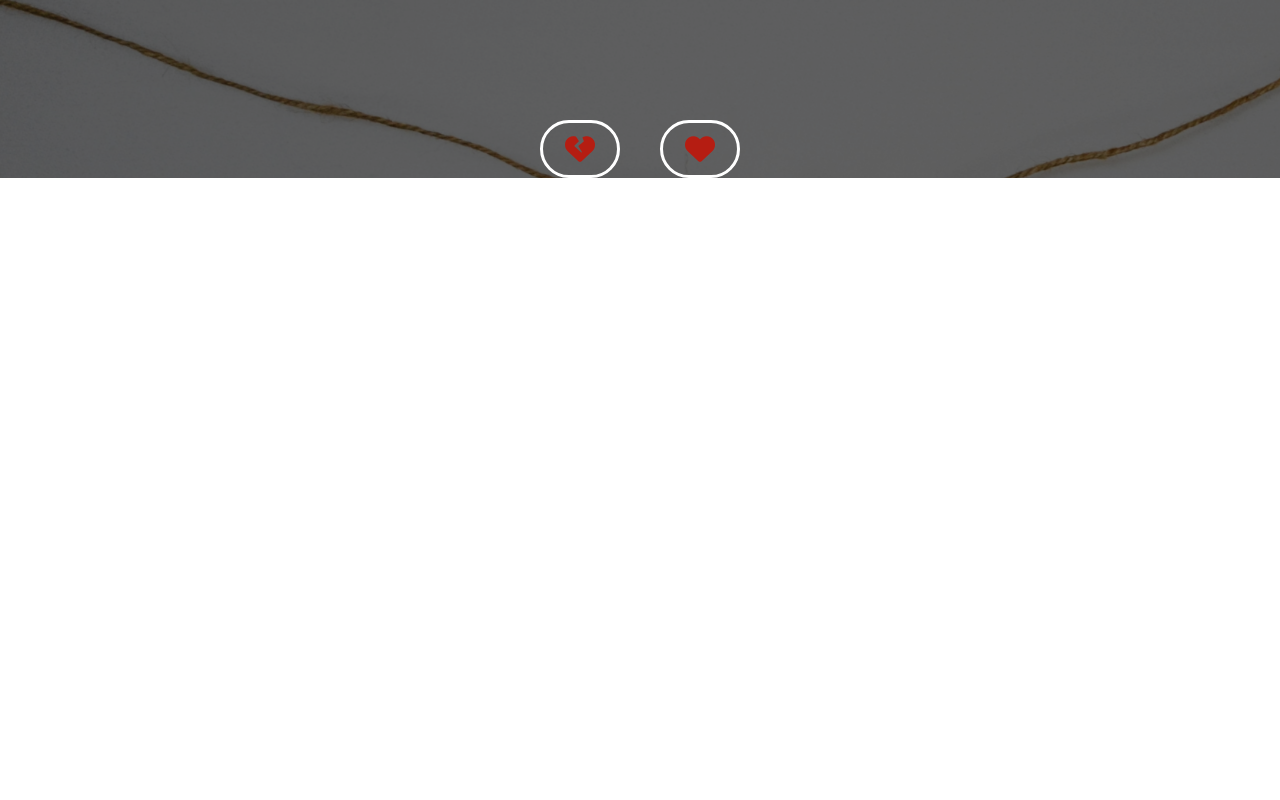
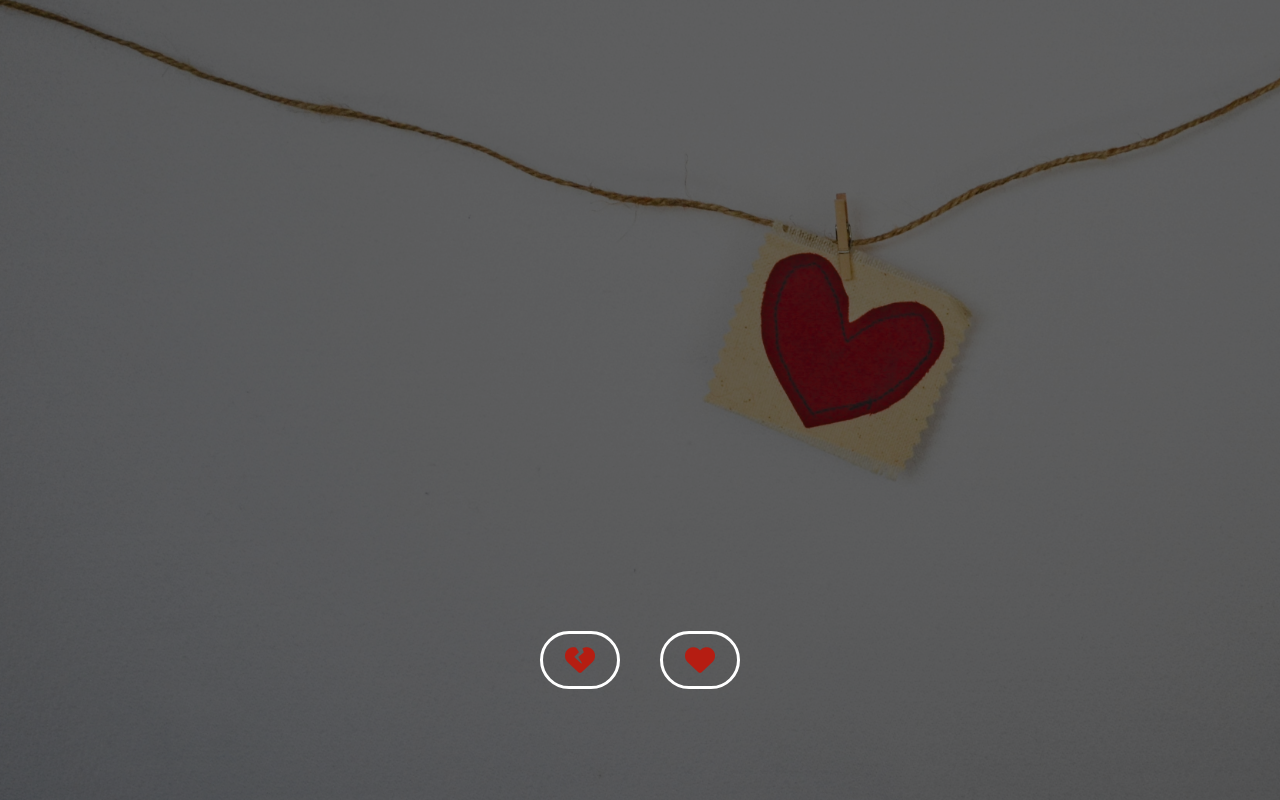
Before and after one commit to vladikbrumar/vladikbrumar.github.io, a plain HTML site: page romantic/index.html in a window 1280 px wide. Shown: the top 800 px of the page. Drawn offline with Linux system fonts and the light colour scheme.

Commit message:
Update style.css
fix

```diff
--- a/romantic/assets/css/style.css
+++ b/romantic/assets/css/style.css
@@ -61,6 +61,7 @@ li {
 
     width: 100%;
     height: 100%;
+    min-height: 1200px;
     position: relative;
 }
 
```
